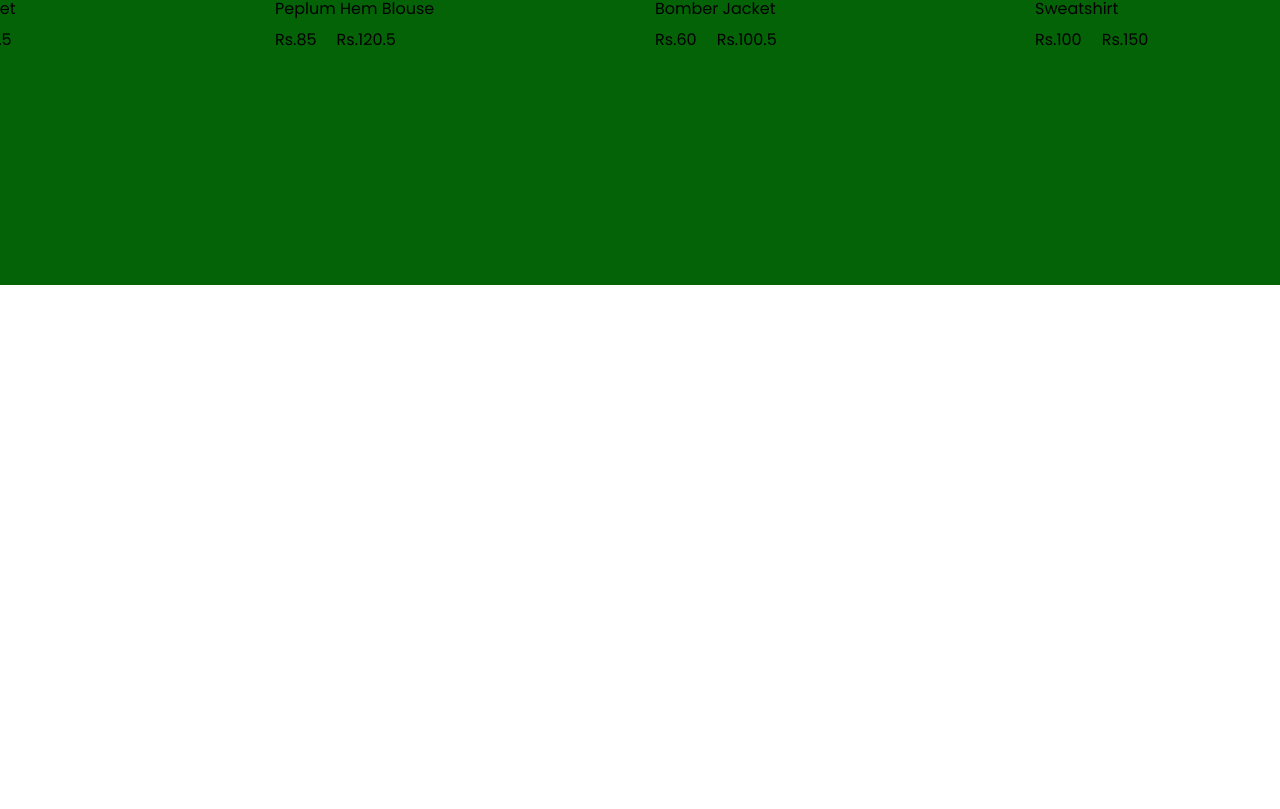
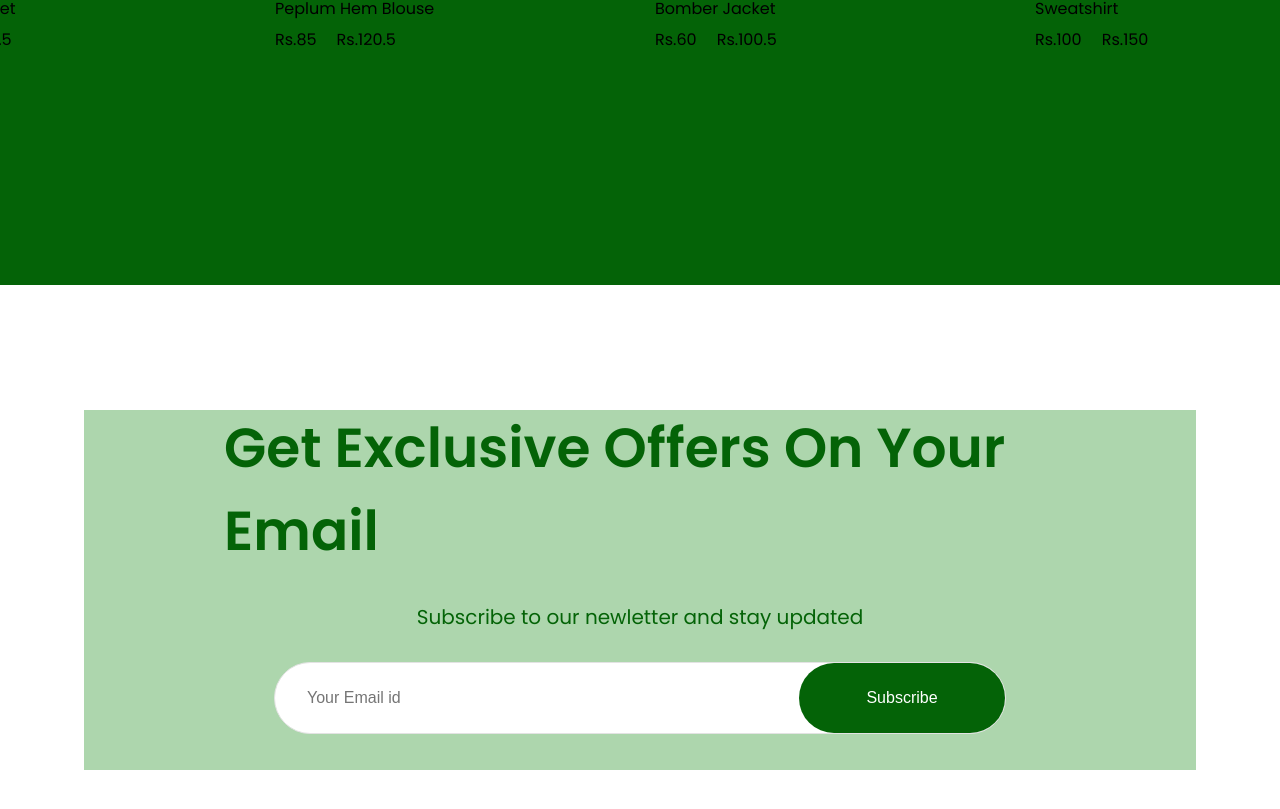
Before and after one commit to leshaan99/clothing-store, a React (Create React App) app in the folder frontend/: page / in a window 1280 px wide. Shown: the part 3750-4559 px from the top of the page. Before the commit the page ends 4035 px from the top, so only its background shows below. Built offline with nearby package versions, Linux system fonts and the light colour scheme.

Commit message:
Create newsletter section

```diff
--- /dev/null
+++ b/frontend/src/Components/NewsLetter/NewsLetter.css
@@ -0,0 +1,56 @@
+.newsletter{
+    width:65%;
+    height: 40vh;
+    display: flex;
+    flex-direction: column;
+    align-items: center;
+    justify-content: center;
+    margin: auto;
+    padding: 0px 140px 40px;
+    margin-top: 125px;
+    margin-bottom: 125px;
+    background: rgba(0, 128, 0, 0.322);
+    gap: 30px;
+}
+
+.newsletter h1{
+    color: #046307;
+    font-size: 55px;
+    font-weight: 600;
+}
+
+.newsletter p{
+    color: #046307;
+    font-size: 20px;
+}
+
+.newsletter div{
+    display: flex;
+    align-items: center;
+    justify-content: space-between;
+    background: white;
+    width: 730px;
+    height: 70px;
+    border-radius: 80px;
+    border: 1px solid #e3e3e3;
+}
+
+.newsletter input{
+    width: 500px;
+    margin-left: 30px;
+    border: none;
+    outline: none;
+    color: #616161;
+    font-size: 16px;
+}
+
+.newsletter div button{
+    width: 210px;
+    height: 70px;
+    border-radius: 80px;
+    background: #046307;
+    color: white;
+    font-size: 16px;
+    cursor: pointer;
+    border: none;
+}
--- /dev/null
+++ b/frontend/src/Components/NewsLetter/NewsLetter.jsx
@@ -0,0 +1,15 @@
+import React from 'react'
+import './NewsLetter.css'
+
+export const NewsLetter = () => {
+  return (
+    <div className='newsletter'>
+        <h1>Get Exclusive Offers On Your Email</h1>
+        <p>Subscribe to our newletter and stay updated</p>
+        <div>
+            <input type="email" placeholder='Your Email id'/>
+            <button>Subscribe</button>
+        </div>
+    </div>
+  )
+}
--- a/frontend/src/Pages/Shop.jsx
+++ b/frontend/src/Pages/Shop.jsx
@@ -3,6 +3,7 @@
 import { Popular } from '../Components/Popular/Popular'
 import { Offers } from '../Components/Offers/Offers'
 import { NewCollections } from '../Components/NewCollections/NewCollections'
+import { NewsLetter } from '../Components/NewsLetter/NewsLetter'
 
 const Shop = () => {
   return (
@@ -11,6 +12,7 @@
       <Popular/>
       <Offers/>
       <NewCollections/>
+      <NewsLetter/>
     </div>
   )
 }
```
